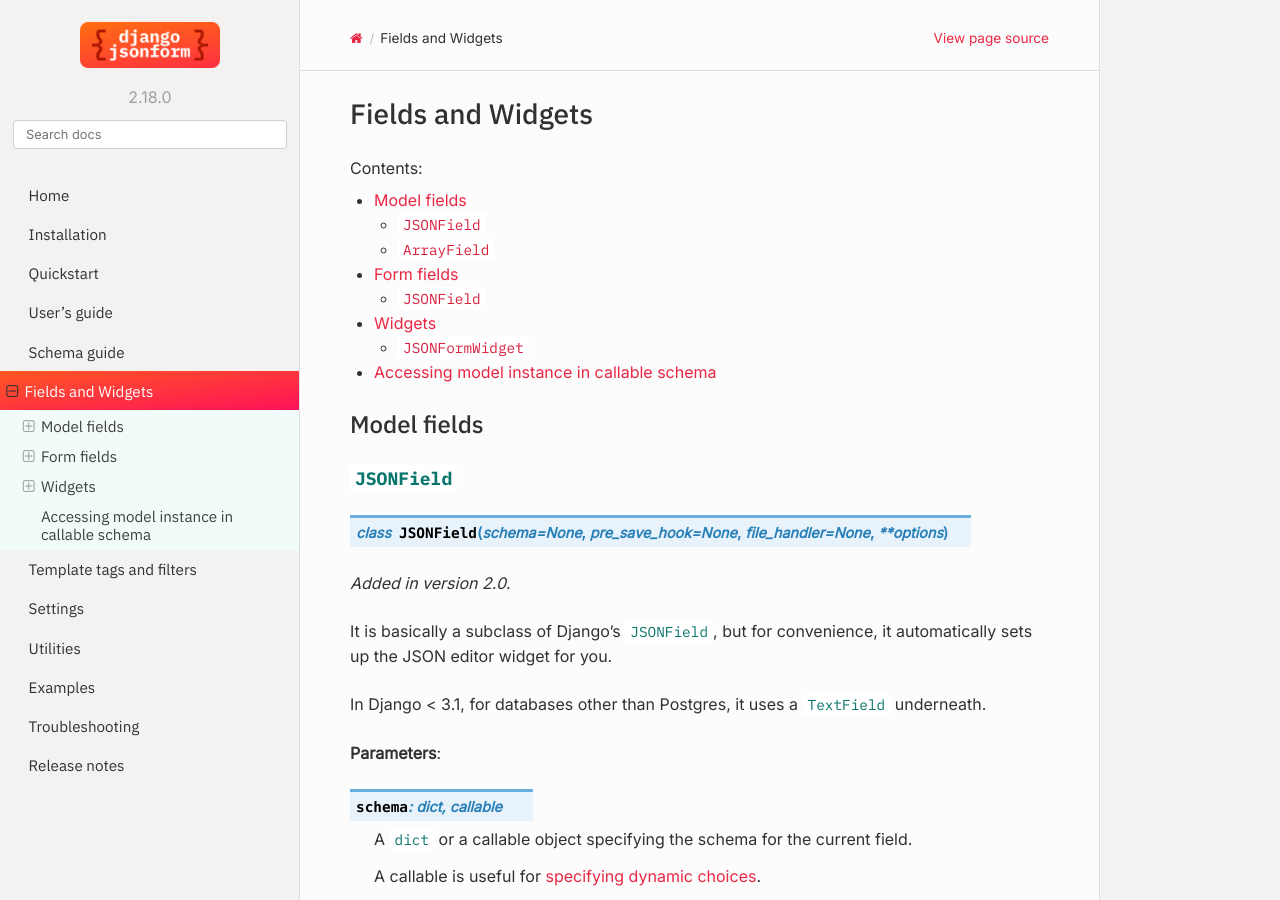
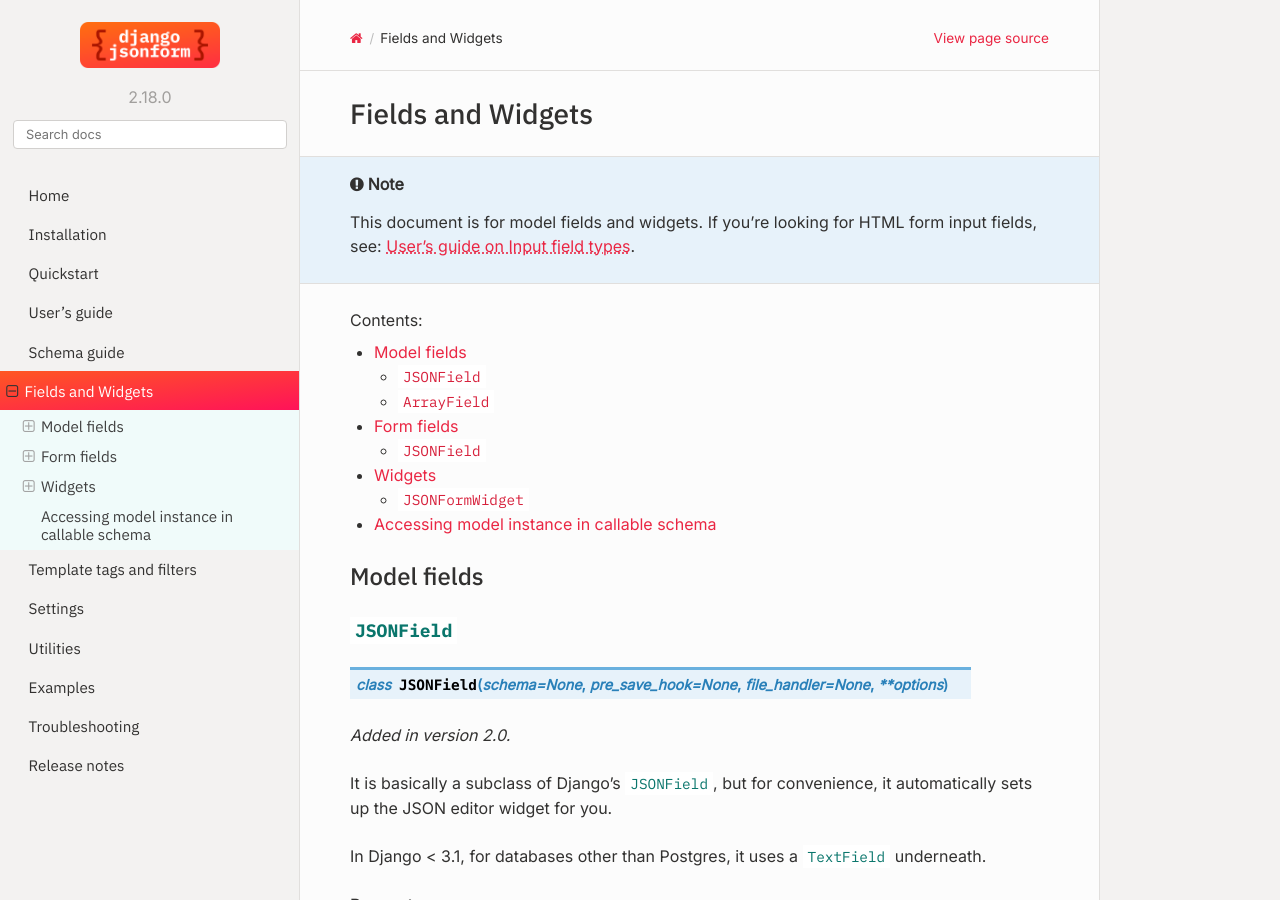
Before and after one commit to bhch/django-jsonform, a Sphinx documentation site: the page built from docs/fields-and-widgets.rst, in a window 1280 px wide and 900 px high. Built offline with Sphinx 7.4.7 and the Read the Docs theme 2.0.0, drawn with Linux system fonts in a browser that asks for light colours.

Commit message:
Add notice on fields and widgets page

```diff
--- a/docs/fields-and-widgets.rst
+++ b/docs/fields-and-widgets.rst
@@ -1,5 +1,10 @@
 Fields and Widgets
 ==================
+
+.. note::
+    This document is for model fields and widgets.
+    If you're looking for HTML form input fields, see:
+    :doc:`User's guide on Input field types <guide/inputs>`.
 
 Contents:
 
```
